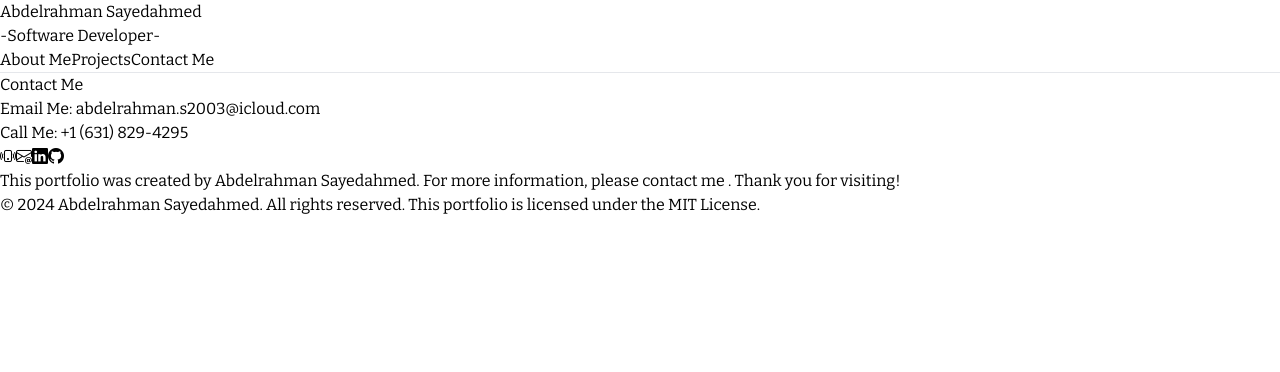
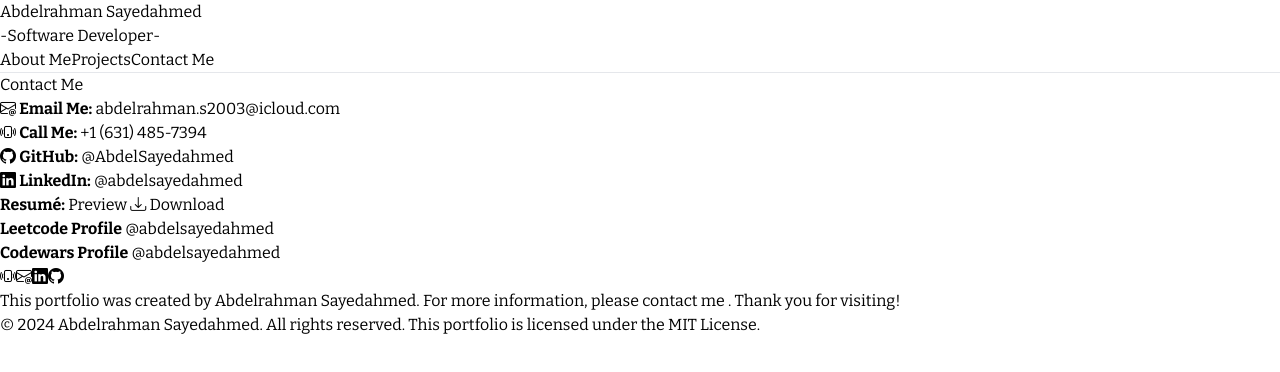
Before and after one commit to AbdelSayedahmed/portfolio-frontend, a React (Vite) app: page /Contact in a window 1280 px wide. Shown: the top 372 px of the page. Built offline with nearby package versions, Linux system fonts and the light colour scheme; no server answers.

Commit message:
updated contact page to include resume, link to leetcode, and link to codewars. Rough styling included

```diff
--- a/src/components/Contact.jsx
+++ b/src/components/Contact.jsx
@@ -3,18 +3,67 @@ import { Link } from "react-router-dom";
 
 export default function Contact() {
   return (
-    <div className="flex flex-col justify-center items-center p-10 m-20 border border-black border-2 rounded-[24px]">
-      <div>
-      <h1>Contact Me</h1>
+    <div className="flex flex-col justify-center items-center p-20 m-20">
+      <div className="flex flex-col justify-center items-center border border-black border-2 rounded-[24px] p-5">
+        <h1 className="text-[36px] font-medium">Contact Me</h1>
+        <div className="flex flex-col gap-2 p-5 text-[22px]">
           <p>
-        Email Me:{" "}
+            <i className="bi bi-envelope-at"></i> <strong>Email Me:</strong>{" "}
             <Link to="mailto:abdelrahman.s2003@icloud.com">
               abdelrahman.s2003@icloud.com
             </Link>
           </p>
           <p>
-        Call Me: <Link to="tel:+16318294295">+1 (631) 829-4295</Link>
+            <i className="bi bi-phone-vibrate"></i> <strong>Call Me:</strong>{" "}
+            <Link to="tel:+16314857394">+1 (631) 485-7394</Link>
           </p>
+          <p>
+            <i className="bi bi-github"></i> <strong>GitHub:</strong>{" "}
+            <Link to="https://github.com/AbdelSayedahmed" target="_blank">
+              @AbdelSayedahmed
+            </Link>
+          </p>
+          <p>
+            <i className="bi bi-linkedin"></i> <strong>LinkedIn:</strong>{" "}
+            <Link
+              to="https://www.linkedin.com/in/abdelsayedahmed/"
+              target="_blank"
+            >
+              @abdelsayedahmed
+            </Link>
+          </p>
+          <p>
+            <strong>Resumé:</strong>{" "}
+            <Link
+              to="https://profile.indeed.com/p/abdelrahmans-bs2pcjv"
+              target="_blank"
+              className="border border-black border-2 rounded-[12px] px-[10px] py-[2px]"
+            >
+              Preview
+            </Link>{" "}
+            <Link
+              to="https://profile-file-service-temp-prod.s3.us-west-2.amazonaws.com/1219208729_000d879c-b887-4e3b-81ef-eba6f7b29f13?response-content-disposition=attachment%3Bfilename%3DAbdelrahman-Sayedahmed.pdf&response-content-type=application%2Fpdf&X-Amz-Algorithm=AWS4-HMAC-SHA256&X-Amz-Date=20241122T173202Z&X-Amz-SignedHeaders=host&X-Amz-Credential=AKIAZKXXDXTXZF2KYWCD%2F20241122%2Fus-west-2%2Fs3%2Faws4_request&X-Amz-Expires=300&X-Amz-Signature=84d117bac0686d1f5d87ada5d11f7c53e4dc58940a078a08f395c24d4752aa3e"
+              className="border border-black border-2 rounded-[12px] px-[10px] py-[2px]"
+            >
+              <i class="bi bi-download"></i> Download
+            </Link>
+          </p>
+          <p>
+            <strong>Leetcode Profile</strong>{" "}
+            <Link to="https://leetcode.com/u/abdelsayedahmed/" target="_blank">
+              @abdelsayedahmed
+            </Link>
+          </p>
+          <p>
+            <strong>Codewars Profile</strong>{" "}
+            <Link
+              to="https://www.codewars.com/users/abdelsayedahmed"
+              target="_blank"
+            >
+              @abdelsayedahmed
+            </Link>
+          </p>
+        </div>
       </div>
     </div>
   );
--- a/src/components/Footer.jsx
+++ b/src/components/Footer.jsx
@@ -4,16 +4,16 @@ export default function Footer() {
   return (
     <div className="flex flex-col gap-1 items-center justify-center p-[20px] bg-black h-auto text-white">
       <div className="flex gap-4 justify-center items-center">
-        <a href="tel:6318294295">
+        <a href="tel:+16314857394">
           <i className="bi bi-phone-vibrate text-[36px]"></i>
         </a>
         <a href="mailto:abdelrahman.s2003@icloud.com">
           <i className="bi bi-envelope-at text-[36px]"></i>
         </a>
-        <a to="https://www.linkedin.com/in/abdelsayedahmed/" target="_blank">
+        <a href="https://www.linkedin.com/in/abdelsayedahmed/" target="_blank">
           <i className="bi bi-linkedin text-[36px]"></i>
         </a>
-        <a to="https://github.com/AbdelSayedahmed" target="_blank">
+        <a href="https://github.com/AbdelSayedahmed" target="_blank">
           <i className="bi bi-github text-[36px]"></i>
         </a>
       </div>
```
Lines whose indentation alone changed are shown as unchanged.
